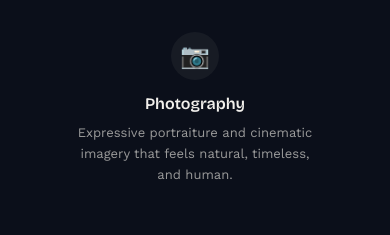
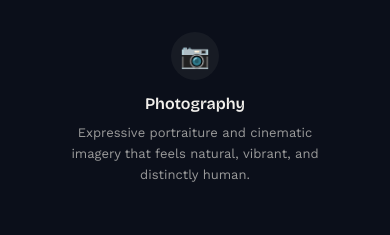
Before and after one commit to sathyaram/sathyaram, a Next.js app: page / in a window 390 px wide. Shown: the part 980-1215 px from the top of the page. Built offline with nearby package versions, Linux system fonts and the light colour scheme.

Commit message:
Reword the Photography blurb
"timeless" -> "vibrant, and distinctly human". At 95 characters it still
wraps to three lines at both breakpoints, so the row stays even.

```diff
--- a/app/page.tsx
+++ b/app/page.tsx
@@ -30,7 +30,7 @@ const services = [
     emojiBack: "🌄",
     title: "Photography",
     blurb:
-      "Expressive portraiture and cinematic imagery that feels natural, timeless, and human.",
+      "Expressive portraiture and cinematic imagery that feels natural, vibrant, and distinctly human.",
   },
 ];
 
```
